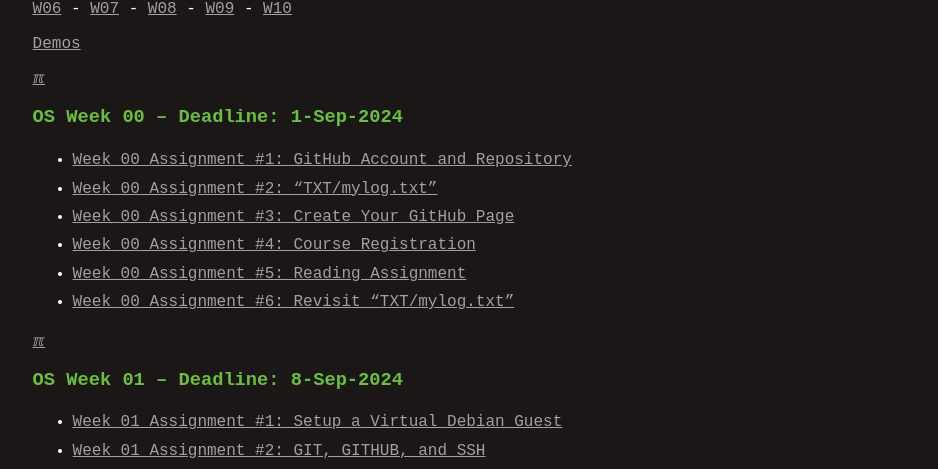
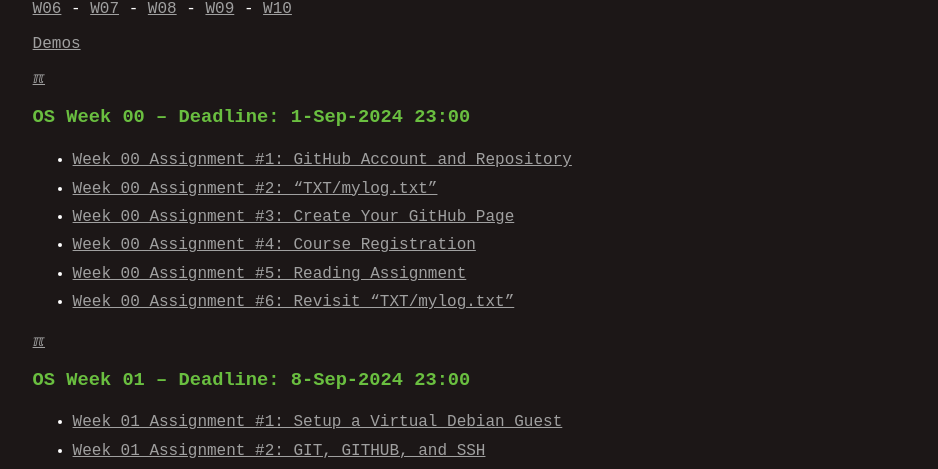
Before and after one commit to os2xx/demOS, a Jekyll site: the page built from index.md, in a window 1280 px wide and 900 px high. Shown: the part 406-875 px from the top of the window, without its empty margins (165-1103 px from the left). Built offline with Jekyll 4.4.1, drawn with Linux system fonts in a browser that asks for light colours.

Commit message:
Update index.md

```diff
--- a/index.md
+++ b/index.md
@@ -17,7 +17,7 @@ The Deadline is 7 (seven) days after the assignment was announced.
 [Demos](https://github.com/os2xx/demOS/tree/master/Demos/)
 
 [&#x213C;](#)<br id="idxOS00">
-### OS Week 00 – Deadline: 1-Sep-2024
+### OS Week 00 – Deadline: 1-Sep-2024 23:00
 * [Week 00 Assignment #1: GitHub Account and Repository](W00-01.md){:target="_blank"}
 * [Week 00 Assignment #2: "TXT/mylog.txt"](W00-02.md){:target="_blank"}
 * [Week 00 Assignment #3: Create Your GitHub Page](W00-03.md){:target="_blank"}
@@ -26,7 +26,7 @@ The Deadline is 7 (seven) days after the assignment was announced.
 * [Week 00 Assignment #6: Revisit "TXT/mylog.txt"](W00-06.md){:target="_blank"}
 
 [&#x213C;](#)<br id="idxOS01">
-### OS Week 01 – Deadline: 8-Sep-2024
+### OS Week 01 – Deadline: 8-Sep-2024 23:00
 * [Week 01 Assignment #1: Setup a Virtual Debian Guest](W01-01.md){:target="_blank"}
 * [Week 01 Assignment #2: GIT, GITHUB, and SSH](W01-05.md){:target="_blank"}
 * [Week 01 Assignment #3: The ATM Way: GSGS and Read](W01-02.md){:target="_blank"}
```
